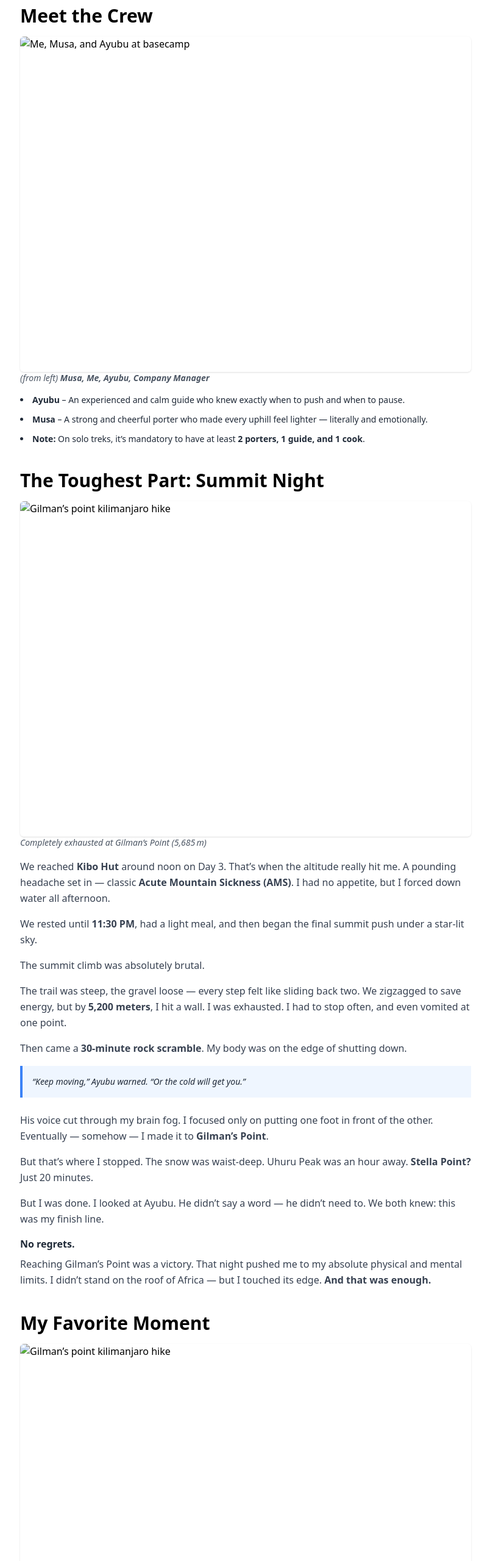
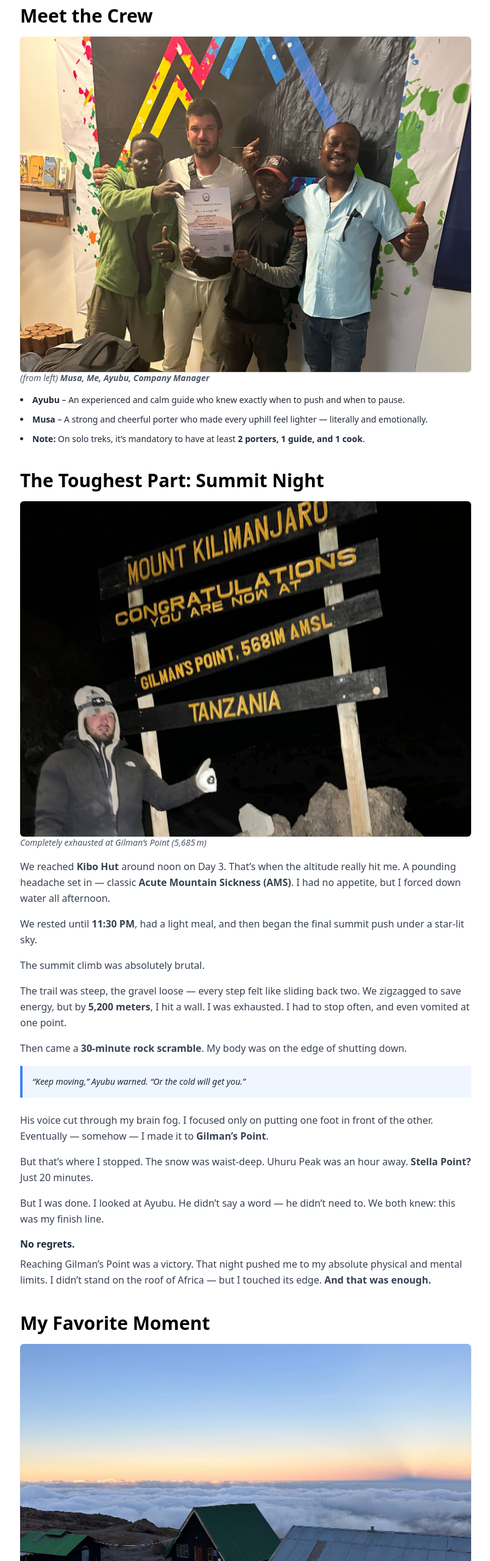
Before and after one commit to FrontEndHighRoller/theminimalist, a plain HTML site: page kilimanjaro.html in a window 1280 px wide. Shown: the part 2957-5517 px from the top of the page at 61% size, without its empty margins (47-851 px from the left). Drawn offline with nearby package versions, Linux system fonts and the light colour scheme; the site is published under a folder, as on GitHub Pages, so addresses that start at the root find nothing.

Commit message:
Fix image path for GitHub Pages

```diff
--- a/kilimanjaro.html
+++ b/kilimanjaro.html
@@ -188,7 +188,7 @@
                 </h2>
 
                 <figure class="rounded-md overflow-hidden shadow w-full h-[550px] ">
-                    <img src="/assets/crew-compressed.jpg" alt="Me, Musa, and Ayubu at basecamp" loading="lazy"
+                    <img src="./assets/crew-compressed.jpg" alt="Me, Musa, and Ayubu at basecamp" loading="lazy"
                         class="w-full h-full object-cover object-top" />
                 </figure>
 
@@ -215,7 +215,7 @@
                 </h2>
 
                 <figure class="rounded-md overflow-hidden shadow w-full h-[550px] ">
-                    <img src="/assets/gilmans-compressed.jpg" alt="Gilman’s point kilimanjaro hike" loading="lazy"
+                    <img src="./assets/gilmans-compressed.jpg" alt="Gilman’s point kilimanjaro hike" loading="lazy"
                         class="w-full h-full object-cover object-top" />
                 </figure>
                 <p class="text-sm text-gray-600 italic text-left mb-4">
@@ -283,7 +283,7 @@
                 <h2 class="text-3xl font-bold mb-4">My Favorite Moment</h2>
 
                 <figure class="rounded-md overflow-hidden shadow w-full h-[550px] ">
-                    <img src="/assets/above-sky-compressed.jpg" alt="Gilman’s point kilimanjaro hike" loading="lazy"
+                    <img src="./assets/above-sky-compressed.jpg" alt="Gilman’s point kilimanjaro hike" loading="lazy"
                         class="w-full h-full object-cover" />
                 </figure>
                 <p class="text-sm text-gray-600 italic text-left mb-4">
@@ -505,7 +505,7 @@
                     <!-- Day 3 -->
                     <article>
                         <h3 class="text-2xl font-semibold mb-2">Day 3: Horombo Hut → Kibo Hut (4,700 m)</h3>
-                        <img src="/assets/alpine-desert-compressed.jpg" alt="Alpine Desert on Day 3"
+                        <img src="./assets/alpine-desert-compressed.jpg" alt="Alpine Desert on Day 3"
                             class="w-full rounded-lg shadow mb-4 h-[500px] object-cover" loading="lazy" />
                         <ul class="list-disc list-inside mb-4 space-y-1">
                             <li><strong>Hiking Time:</strong> 6–7 hours</li>
```
